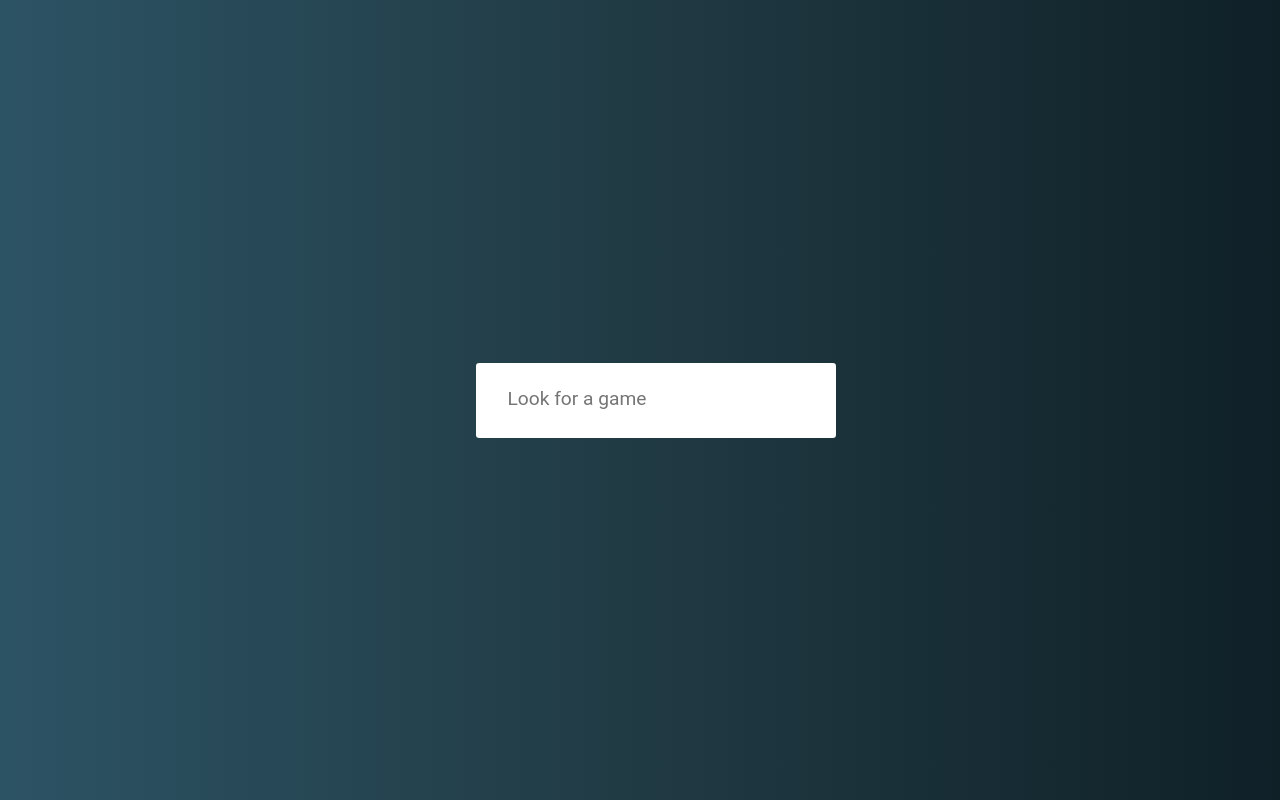
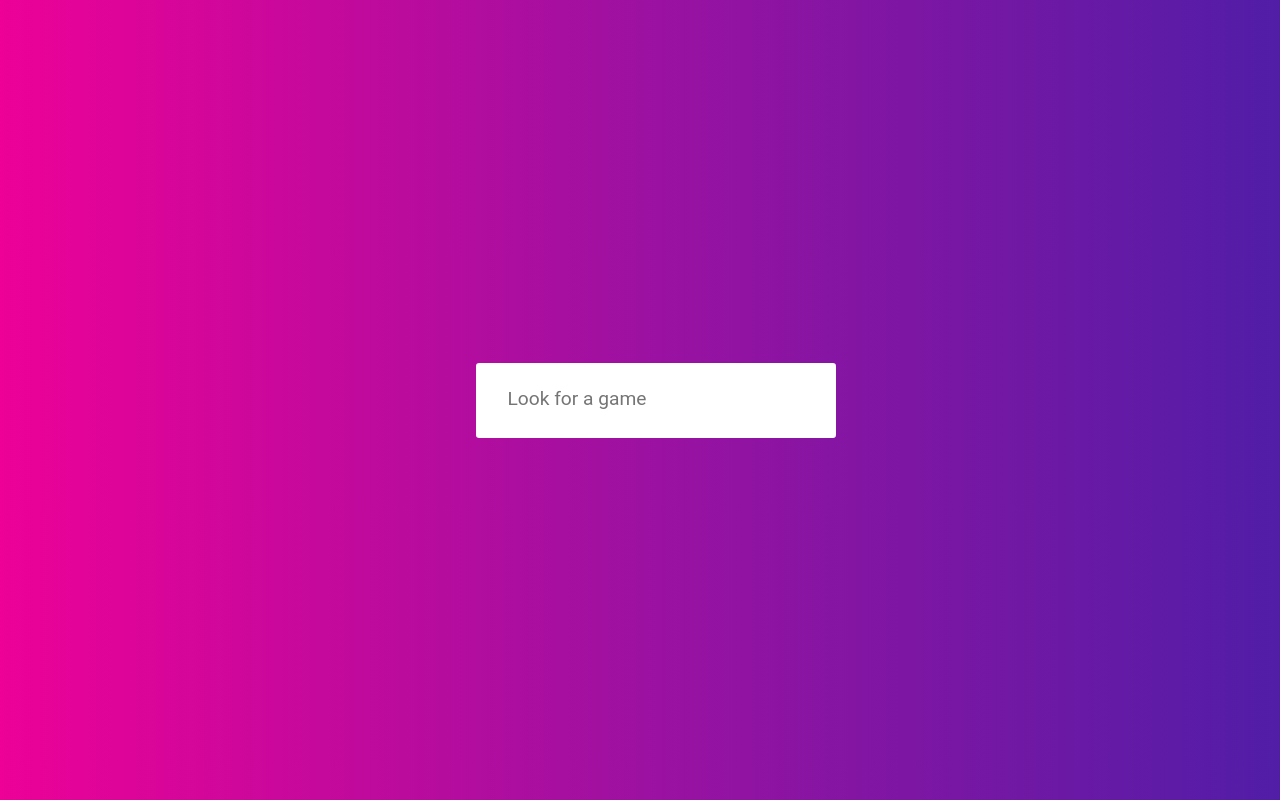
Before and after one commit to BratiPradhan/priceless-games, a React (Create React App) app: page / in a window 1280 px wide. Built offline with nearby package versions, Linux system fonts and the light colour scheme.

Commit message:
color update

```diff
--- a/src/components/Search.css
+++ b/src/components/Search.css
@@ -11,7 +11,7 @@ body {
   height: 100vh;
 	width: 100%;
   background: #0f2027; /* fallback for old browsers */
-  background: linear-gradient(to right,#2c5364, #203a43, #0f2027);
+  background: linear-gradient(to right,#ED0197, #9D11A1, #511DA7);
   display: flex;
   justify-content: center;
   align-items: center;
@@ -38,12 +38,12 @@ a {
   display: flex;
   text-decoration: none;
   color: #fff;
-  background-color: #2c5364;
+  background-color: #01012b;
   padding: 10px 20px;
 
 }
 a:hover {
-  background-color: #203a43;
+  background-color: #511DA7;
 }
 a img {
   max-height: 90px;
```
